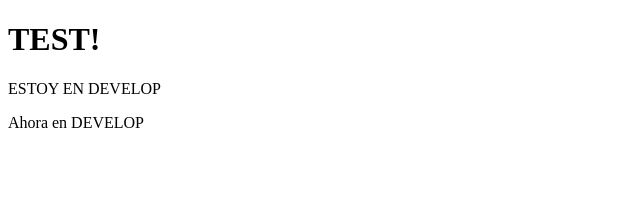
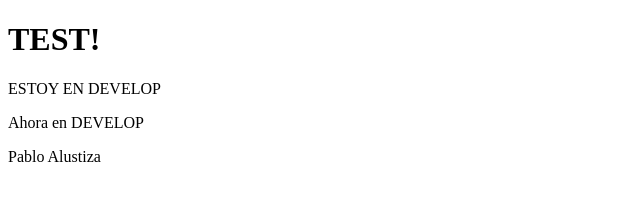
Before and after one commit to broko-de/repositorio, a plain HTML site: page index.html in a window 1280 px wide. Shown: the whole page, without its empty margins (0-640 px from the left). Drawn offline with Linux system fonts and the light colour scheme.

Commit message:
agregué un párrafo en index

```diff
--- a/index.html
+++ b/index.html
@@ -10,5 +10,6 @@
     <h1>TEST!</h1>
     <p>ESTOY EN DEVELOP</p>
     <p>Ahora en DEVELOP</p>
+    <p>Pablo Alustiza</p>
 </body>
 </html>
```
